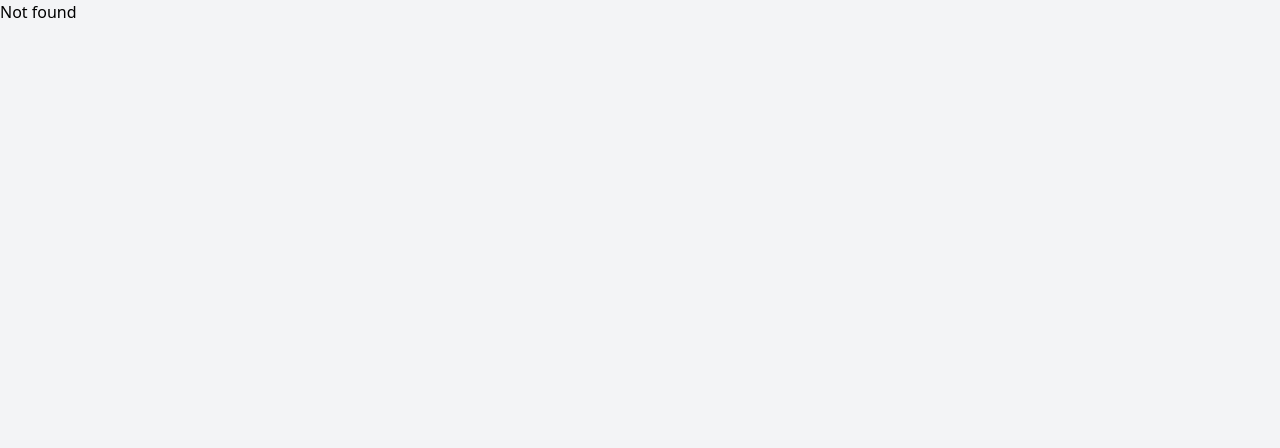
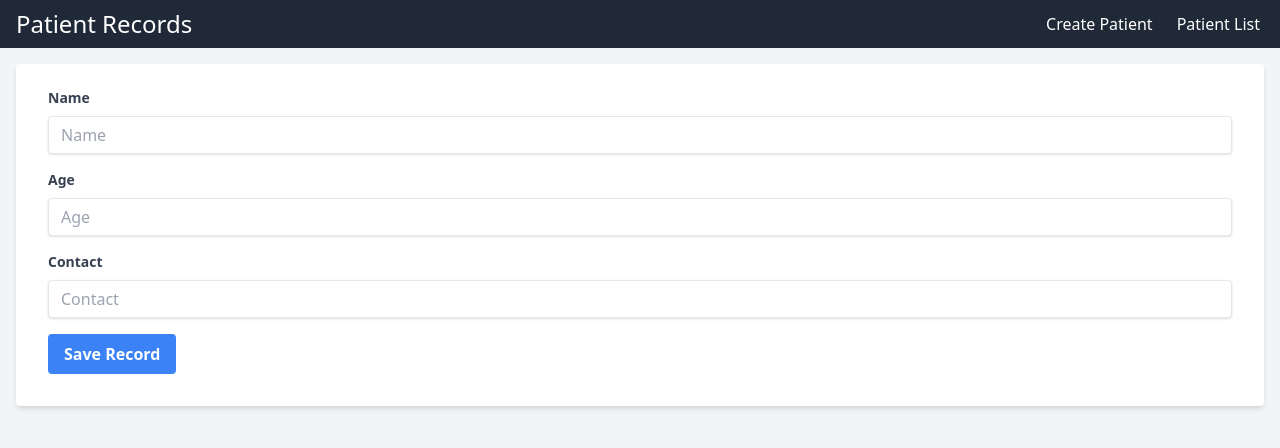
Before and after one commit to ojuan19/sample-backend, a React (Vite) app: page / in a window 1280 px wide. Shown: the top 448 px of the page. Built offline with nearby package versions, Linux system fonts and the light colour scheme.

Commit message:
Reset repo and add my new files

```diff
--- a/src/App.tsx
+++ b/src/App.tsx
@@ -1,23 +1,26 @@
 import React from 'react';
 import { BrowserRouter as Router, Routes, Route } from 'react-router-dom';
-import Dashboard from './components/Dashboard';
 import PatientForm from './components/PatientForm';
-import Calendar from './components/Calendar';
-import CommunicationLog from './components/CommunicationLog';
+import PatientList from './components/PatientList';
+import Navigation from './components/Navigation';
+import { PatientProvider } from './context/PatientContext';
 
 function App() {
   return (
+    <PatientProvider>
       <Router>
         <div className="min-h-screen bg-gray-100">
+          <Navigation />
+          <div className="container mx-auto p-4">
             <Routes>
-          <Route path="/dashboard" element={<Dashboard />} />
-          <Route path="/patients" element={<PatientForm />} />
-          <Route path="/appointments" element={<Calendar />} />
-          <Route path="/communications" element={<CommunicationLog />} />
-          <Route path="*" element={<div>Not found</div>} />
+              <Route path="/" element={<PatientForm />} />
+              <Route path="/create" element={<PatientForm />} />
+              <Route path="/list" element={<PatientList />} />
             </Routes>
           </div>
+        </div>
       </Router>
+    </PatientProvider>
   );
 }
 
--- a/src/components/Calendar.tsx
+++ /dev/null
@@ -1,25 +0,0 @@
-import React from 'react';
-
-const Calendar: React.FC = () => {
-    // Placeholder calendar layout
-    return (
-        <div className="p-4">
-            <div className="bg-white rounded-lg shadow-lg p-6">
-                <h2 className="text-xl font-bold">Appointments Calendar</h2>
-                <div className="mt-4 grid grid-cols-7 gap-2">
-                    {/* Simulated calendar days */}
-                    {[...Array(30)].map((_, index) => (
-                        <div
-                            key={index}
-                            className={`h-20 ${index % 6 === 0 ? 'bg-red-300' : 'bg-green-200'} text-center flex items-center justify-center rounded-lg shadow-sm`}
-                        >
-                            {index + 1}
-                        </div>
-                    ))}
-                </div>
-            </div>
-        </div>
-    );
-};
-
-export default Calendar;
--- a/src/components/CommunicationLog.tsx
+++ /dev/null
@@ -1,27 +0,0 @@
-import React from 'react';
-
-const CommunicationLog: React.FC = () => {
-    // Sample data
-    const logs = [
-        { type: 'Call', content: 'Spoke with patient about medication.', timestamp: '2023-11-01 10:00' },
-        { type: 'Email', content: 'Sent follow-up email after appointment.', timestamp: '2023-11-01 14:00' },
-    ];
-
-    return (
-        <div className="p-4">
-            <div className="bg-white rounded-lg shadow-lg p-6">
-                <h2 className="text-xl font-bold">Communication Log</h2>
-                <ul className="mt-4 space-y-2">
-                    {logs.map((log, index) => (
-                        <li key={index} className="border-b border-gray-200 pb-2">
-                            <p className="text-sm text-gray-600"><strong>{log.type}:</strong> {log.content}</p>
-                            <p className="text-xs text-gray-400">{log.timestamp}</p>
-                        </li>
-                    ))}
-                </ul>
-            </div>
-        </div>
-    );
-};
-
-export default CommunicationLog;
--- a/src/components/Dashboard.tsx
+++ /dev/null
@@ -1,25 +0,0 @@
-import React from 'react';
-
-const Dashboard: React.FC = () => {
-    return (
-        <div className="p-4 md:grid grid-cols-1 md:grid-cols-2 lg:grid-cols-4 gap-4">
-            <div className="bg-blue-500 text-white p-6 rounded-lg shadow-lg">
-                <h2 className="text-xl font-bold">Total Appointments</h2>
-                <p className="text-3xl">150</p>
-            </div>
-            <div className="bg-green-500 text-white p-6 rounded-lg shadow-lg">
-                <h2 className="text-xl font-bold">Patients Today</h2>
-                <p className="text-3xl">45</p>
-            </div>
-            <div className="col-span-full">
-                <input
-                    type="text"
-                    placeholder="Quick Search Patient"
-                    className="w-full p-2 border border-gray-300 rounded-lg"
-                />
-            </div>
-        </div>
-    );
-};
-
-export default Dashboard;
--- /dev/null
+++ b/src/components/Navigation.tsx
@@ -0,0 +1,35 @@
+import React from 'react';
+import { Link } from 'react-router-dom';
+
+const Navigation = () => {
+  return (
+    <nav className="bg-gray-800 p-2 mt-0 w-full">
+      <div className="container mx-auto flex flex-wrap items-center justify-between">
+        <div className="flex items-center">
+          <Link
+            to="/"
+            className="text-white no-underline hover:text-white hover:no-underline"
+          >
+            <span className="text-2xl pl-2">Patient Records</span>
+          </Link>
+        </div>
+        <div className="flex items-center">
+          <Link
+            to="/create"
+            className="text-white no-underline hover:text-white hover:no-underline px-3"
+          >
+            Create Patient
+          </Link>
+          <Link
+            to="/list"
+            className="text-white no-underline hover:text-white hover:no-underline px-3"
+          >
+            Patient List
+          </Link>
+        </div>
+      </div>
+    </nav>
+  );
+};
+
+export default Navigation;
--- a/src/components/PatientForm.tsx
+++ b/src/components/PatientForm.tsx
@@ -1,71 +1,90 @@
 import React, { useState } from 'react';
 
-const PatientForm: React.FC = () => {
+const PatientForm = () => {
   const [formData, setFormData] = useState({
     name: '',
     age: '',
-        contactInfo: '',
-        healthHistory: ''
+    contact: '',
   });
+  const [errors, setErrors] = useState({});
 
-    const handleChange = (e: React.ChangeEvent<HTMLInputElement | HTMLTextAreaElement>) => {
+  const handleChange = (e: React.ChangeEvent<HTMLInputElement>) => {
     const { name, value } = e.target;
     setFormData({ ...formData, [name]: value });
   };
 
+  const validate = () => {
+    const newErrors: any = {};
+    if (!formData.name) newErrors.name = 'Name is required';
+    if (!formData.age) newErrors.age = 'Age is required';
+    else if (isNaN(Number(formData.age))) newErrors.age = 'Age must be a number';
+    if (!formData.contact) newErrors.contact = 'Contact is required';
+    setErrors(newErrors);
+    return Object.keys(newErrors).length === 0;
+  };
+
   const handleSubmit = (e: React.FormEvent) => {
     e.preventDefault();
-        // Handle form submission logic
-        console.log('Patient Data: ', formData);
+    if (validate()) {
+      // Submit form or update state
+    }
   };
 
   return (
-        <form onSubmit={handleSubmit} className="space-y-4">
-            <div>
-                <label className="block">Name:</label>
+    <form className="bg-white shadow-md rounded px-8 pt-6 pb-8 mb-4" onSubmit={handleSubmit}>
+      <div className="mb-4">
+        <label className="block text-gray-700 text-sm font-bold mb-2" htmlFor="name">
+          Name
+        </label>
         <input
+          className={`shadow appearance-none border rounded w-full py-2 px-3 text-gray-700 leading-tight focus:outline-none focus:shadow-outline ${errors.name ? 'border-red-500' : ''}`}
+          id="name"
           type="text"
+          placeholder="Name"
           name="name"
           value={formData.name}
           onChange={handleChange}
-                    className="w-full p-2 border border-gray-300 rounded-lg"
-                    required
         />
+        {errors.name && <p className="text-red-500 text-xs italic">{errors.name}</p>}
       </div>
-            <div>
-                <label className="block">Age:</label>
+      <div className="mb-4">
+        <label className="block text-gray-700 text-sm font-bold mb-2" htmlFor="age">
+          Age
+        </label>
         <input
-                    type="number"
+          className={`shadow appearance-none border rounded w-full py-2 px-3 text-gray-700 leading-tight focus:outline-none focus:shadow-outline ${errors.age ? 'border-red-500' : ''}`}
+          id="age"
+          type="text"
+          placeholder="Age"
           name="age"
           value={formData.age}
           onChange={handleChange}
-                    className="w-full p-2 border border-gray-300 rounded-lg"
-                    required
         />
+        {errors.age && <p className="text-red-500 text-xs italic">{errors.age}</p>}
       </div>
-            <div>
-                <label className="block">Contact Information:</label>
+      <div className="mb-4">
+        <label className="block text-gray-700 text-sm font-bold mb-2" htmlFor="contact">
+          Contact
+        </label>
         <input
+          className={`shadow appearance-none border rounded w-full py-2 px-3 text-gray-700 leading-tight focus:outline-none focus:shadow-outline ${errors.contact ? 'border-red-500' : ''}`}
+          id="contact"
           type="text"
-                    name="contactInfo"
-                    value={formData.contactInfo}
+          placeholder="Contact"
+          name="contact"
+          value={formData.contact}
           onChange={handleChange}
-                    className="w-full p-2 border border-gray-300 rounded-lg"
-                    required
         />
+        {errors.contact && <p className="text-red-500 text-xs italic">{errors.contact}</p>}
       </div>
-            <div>
-                <label className="block">Health History:</label>
-                <textarea
-                    name="healthHistory"
-                    value={formData.healthHistory}
-                    onChange={handleChange}
-                    className="w-full p-2 border border-gray-300 rounded-lg"
-                />
+      <div className="flex items-center justify-between">
+        <button
+          className="bg-blue-500 hover:bg-blue-700 text-white font-bold py-2 px-4 rounded focus:outline-none focus:shadow-outline"
+          type="submit"
+        >
+          Save Record
+        </button>
       </div>
-            <button type="submit" className="bg-blue-500 text-white py-2 px-4 rounded-lg hover:bg-blue-600">
-                Submit
-            </button>
     </form>
   );
 };
--- /dev/null
+++ b/src/components/PatientList.tsx
@@ -0,0 +1,26 @@
+import React from 'react';
+
+const PatientList = () => {
+  const patients = [
+    { id: 1, name: 'John Doe', age: 30, contact: '123-456-7890' },
+    { id: 2, name: 'Jane Smith', age: 25, contact: '987-654-3210' }
+    // Mock data; ideally fetch from state or API
+  ];
+
+  return (
+    <div className="w-full max-w-lg mx-auto">
+      <h2 className="text-2xl mb-4">Patient List</h2>
+      <ul className="list-disc">
+        {patients.map(patient => (
+          <li key={patient.id} className="mb-2">
+            <p><strong>Name:</strong> {patient.name}</p>
+            <p><strong>Age:</strong> {patient.age}</p>
+            <p><strong>Contact:</strong> {patient.contact}</p>
+          </li>
+        ))}
+      </ul>
+    </div>
+  );
+};
+
+export default PatientList;
--- /dev/null
+++ b/src/context/PatientContext.tsx
@@ -0,0 +1,37 @@
+import React, { createContext, useContext, useState, ReactNode } from 'react';
+
+interface Patient {
+  id: number;
+  name: string;
+  age: number;
+  contact: string;
+}
+
+interface PatientContextType {
+  patients: Patient[];
+  addPatient: (patient: Patient) => void;
+}
+
+const PatientContext = createContext<PatientContextType | undefined>(undefined);
+
+export const PatientProvider = ({ children }: { children: ReactNode }) => {
+  const [patients, setPatients] = useState<Patient[]>([]);
+
+  const addPatient = (patient: Patient) => {
+    setPatients([...patients, { ...patient, id: patients.length + 1 }]);
+  };
+
+  return (
+    <PatientContext.Provider value={{ patients, addPatient }}>
+      {children}
+    </PatientContext.Provider>
+  );
+};
+
+export const usePatient = () => {
+  const context = useContext(PatientContext);
+  if (!context) {
+    throw new Error('usePatient must be used within a PatientProvider');
+  }
+  return context;
+};
--- /dev/null
+++ b/src/utils/validation.ts
@@ -0,0 +1,18 @@
+interface FormData {
+  name: string;
+  age: string;
+  contact: string;
+}
+
+export const validateFormData = (data: FormData) => {
+  const errors: any = {};
+  if (!data.name) errors.name = 'Name is required';
+  if (!data.age) errors.age = 'Age is required';
+  else if (isNaN(Number(data.age))) errors.age = 'Age must be a number';
+  if (!data.contact) errors.contact = 'Contact is required';
+  return errors;
+};
+
+export const isFormValid = (errors: any) => {
+  return Object.keys(errors).length === 0;
+};
```
Lines whose indentation alone changed are shown as unchanged.
